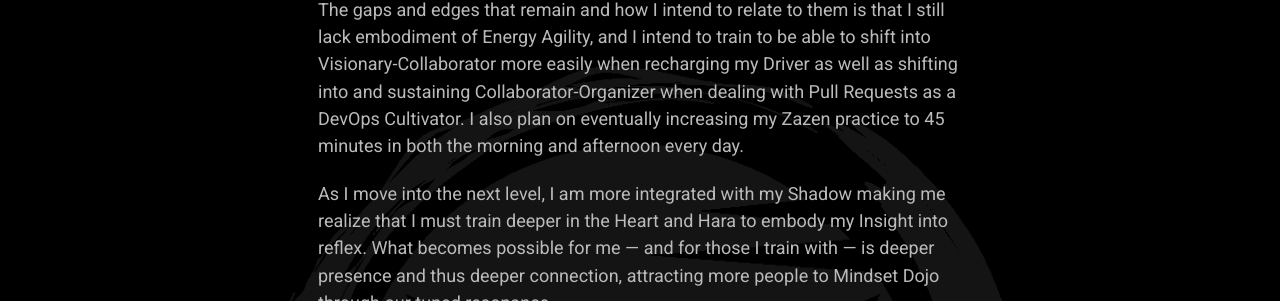
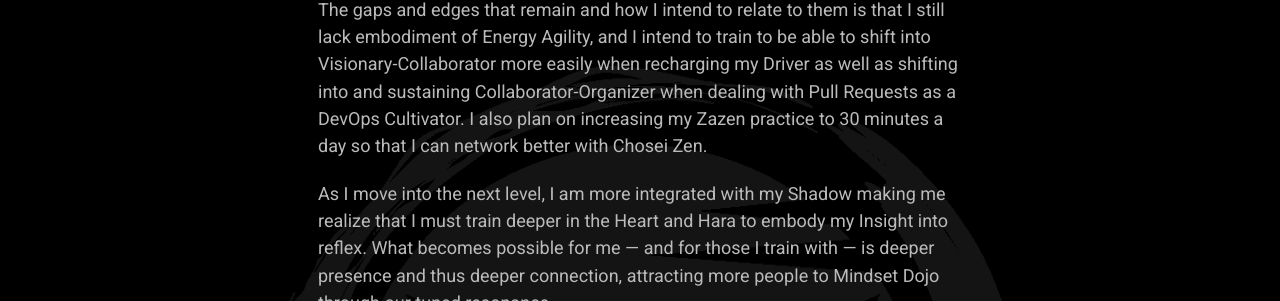
Before and after one commit to mindset-dojo/mindset-dojo.github.io, a Jekyll site: the page built from _insights/2025/kyle-ingersoll/2025-11-17-red-level-reflection.md, in a window 1280 px wide and 900 px high, scrolled down 682 px. Shown: the part 261-562 px from the top of the window. Built offline with Jekyll 4.4.1, drawn with Linux system fonts in a browser that asks for light colours; some web fonts are replaced.

Commit message:
refactor(red-level-reflection): set more realistic meditation goal.

```diff
--- a/_insights/2025/kyle-ingersoll/2025-11-17-red-level-reflection.md
+++ b/_insights/2025/kyle-ingersoll/2025-11-17-red-level-reflection.md
@@ -27,6 +27,6 @@ What I learned from Form based training, mainly making a lot of the Forms and st
 
 What was distilled from the previous phase was my tendency to avoid connecting with energies and situations I didn't like or wasn't entertained by. Before, I tried to force Driver, resulting in it being below the line, to be present. In the future, I plan on mirroring the Sensei's approach by living the future of me being a Collaborator in that moment.
 
-The gaps and edges that remain and how I intend to relate to them is that I still lack embodiment of Energy Agility, and I intend to train to be able to shift into Visionary-Collaborator more easily when recharging my Driver as well as shifting into and sustaining Collaborator-Organizer when dealing with Pull Requests as a DevOps Cultivator. I also plan on eventually increasing my Zazen practice to 45 minutes in both the morning and afternoon every day.
+The gaps and edges that remain and how I intend to relate to them is that I still lack embodiment of Energy Agility, and I intend to train to be able to shift into Visionary-Collaborator more easily when recharging my Driver as well as shifting into and sustaining Collaborator-Organizer when dealing with Pull Requests as a DevOps Cultivator. I also plan on increasing my Zazen practice to 30 minutes a day so that I can network better with Chosei Zen.
 
 As I move into the next level, I am more integrated with my Shadow making me realize that I must train deeper in the Heart and Hara to embody my Insight into reflex. What becomes possible for me — and for those I train with — is deeper presence and thus deeper connection, attracting more people to Mindset Dojo through our tuned resonance.
```
